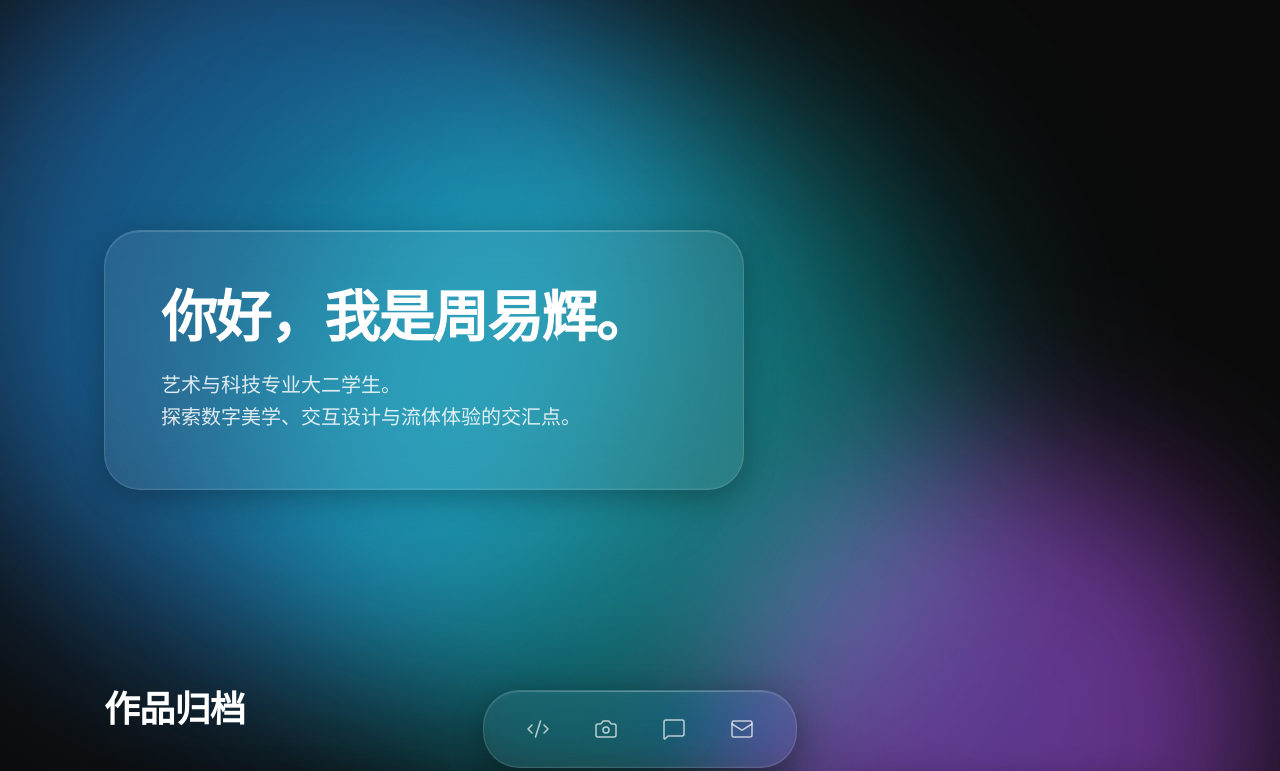
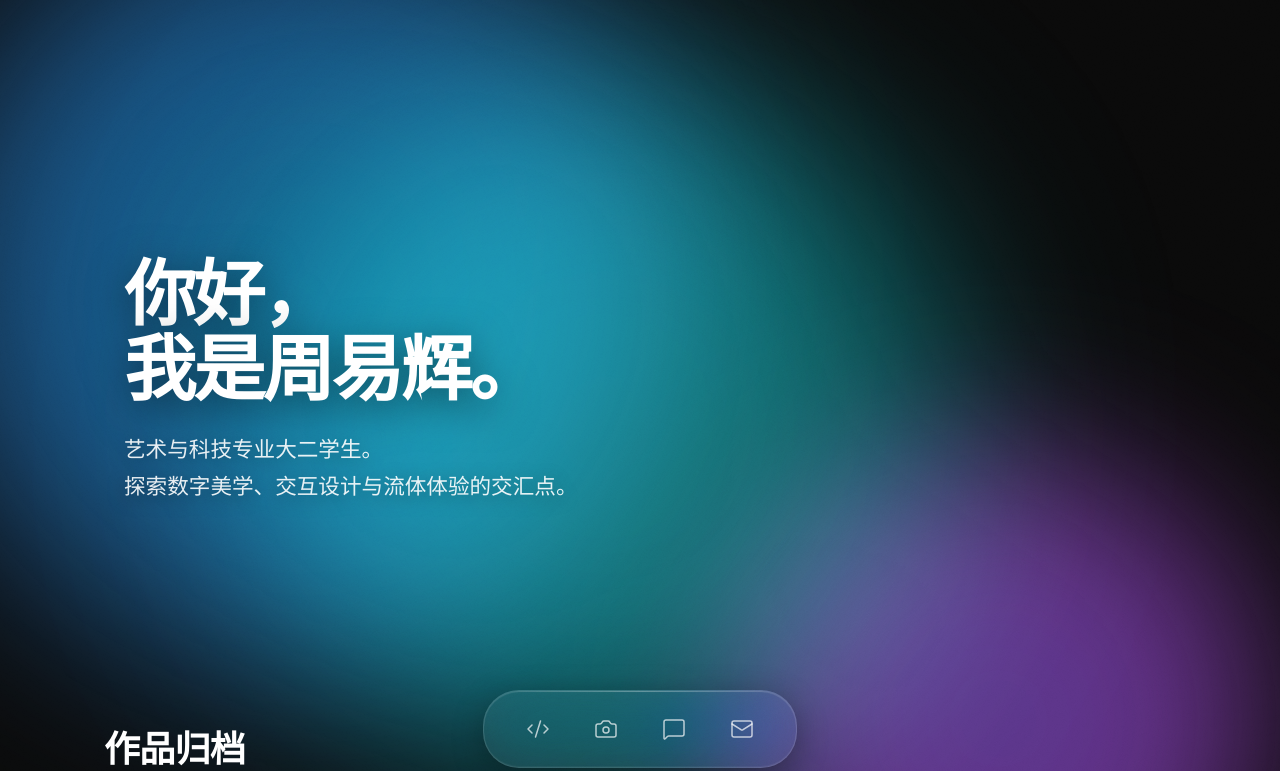
Before and after one commit to ethanzhou-dev/portfolio, a React (Vite) app: page / in a window 1280 px wide. Shown: the top 771 px of the page. Built offline with nearby package versions, Linux system fonts and the light colour scheme.

Commit message:
feat: 更新主页文本样式和项目卡片动画，提升用户体验

```diff
--- a/src/App.tsx
+++ b/src/App.tsx
@@ -48,33 +48,38 @@ function App() {
           animate="visible"
           variants={staggerContainer}
           style={{
-            minHeight: '70vh',
+            minHeight: '75vh',
             display: 'flex',
             flexDirection: 'column',
-            justifyContent: 'center'
+            justifyContent: 'center',
+            paddingLeft: '20px'
           }}
         >
           <motion.div variants={fadeUpVariant}>
-            <GlassCard style={{ padding: '56px', maxWidth: '640px' }}>
             <h1 style={{
-                fontSize: '3.5rem',
+              fontSize: '4.5rem',
               fontWeight: 700,
-                marginBottom: '20px',
-                letterSpacing: '-0.03em',
-                lineHeight: 1.1
+              marginBottom: '24px',
+              letterSpacing: '-0.04em',
+              lineHeight: 1.05,
+              textShadow: '0 10px 40px rgba(0,0,0,0.5)',
+              maxWidth: '800px'
             }}>
-                你好，我是周易辉。
+              你好，<br/>我是周易辉。
             </h1>
+          </motion.div>
+          <motion.div variants={fadeUpVariant}>
             <p style={{
-                fontSize: '1.25rem',
-                color: 'rgba(255, 255, 255, 0.85)',
-                lineHeight: 1.6,
-                fontWeight: 300
+              fontSize: '1.35rem',
+              color: 'rgba(255, 255, 255, 0.9)',
+              lineHeight: 1.7,
+              fontWeight: 300,
+              textShadow: '0 4px 20px rgba(0,0,0,0.4)',
+              maxWidth: '600px'
             }}>
               艺术与科技专业大二学生。 <br/>
               探索数字美学、交互设计与流体体验的交汇点。
             </p>
-            </GlassCard>
           </motion.div>
         </motion.section>
 
@@ -106,7 +111,7 @@ function App() {
             {projects.map((project, i) => (
               <motion.div key={i} variants={fadeUpVariant}>
                 <GlassCard className="project-card" style={{ padding: '24px', cursor: 'pointer', height: '100%' }}>
-                  <div style={{
+                  <div className="project-image-wrapper" style={{
                     width: '100%',
                     aspectRatio: '16/9',
                     background: 'rgba(0,0,0,0.3)',
@@ -116,7 +121,7 @@ function App() {
                     overflow: 'hidden'
                   }}>
                     {/* Subtle placeholder for project image */}
-                    <div style={{
+                    <div className="project-image-inner" style={{
                       position: 'absolute',
                       inset: 0,
                       background: 'linear-gradient(45deg, transparent 40%, rgba(255,255,255,0.05) 50%, transparent 60%)',
--- a/src/index.css
+++ b/src/index.css
@@ -134,6 +134,14 @@ body {
   box-shadow: 0 16px 40px 0 rgba(0, 0, 0, 0.4);
 }
 
+.project-image-inner {
+  transition: transform 0.6s cubic-bezier(0.25, 1, 0.5, 1);
+}
+
+.project-card:hover .project-image-inner {
+  transform: scale(1.05);
+}
+
 .dock-item:hover {
   color: #fff !important;
   background: rgba(255, 255, 255, 0.15);
```
Lines whose indentation alone changed are shown as unchanged.
